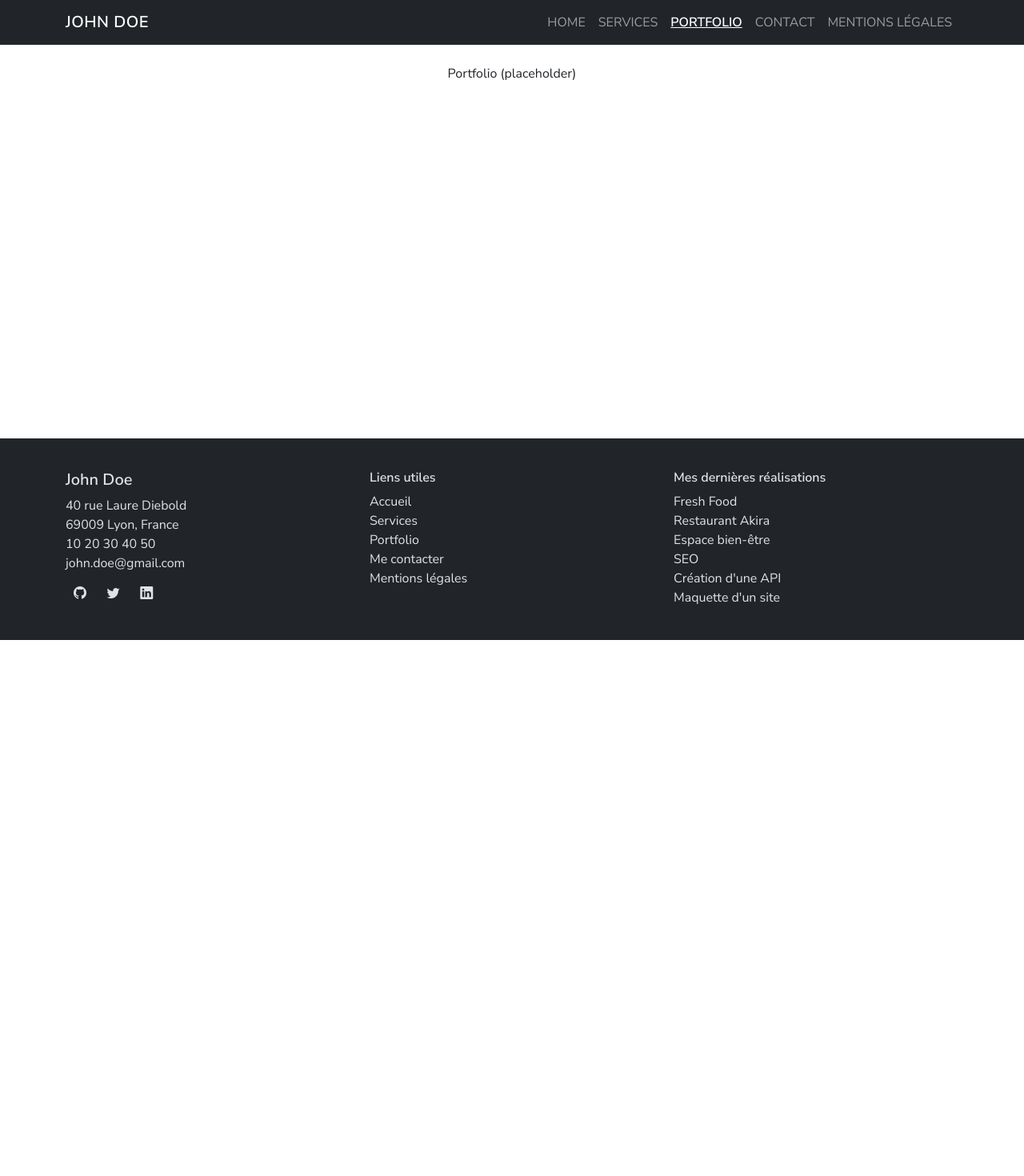
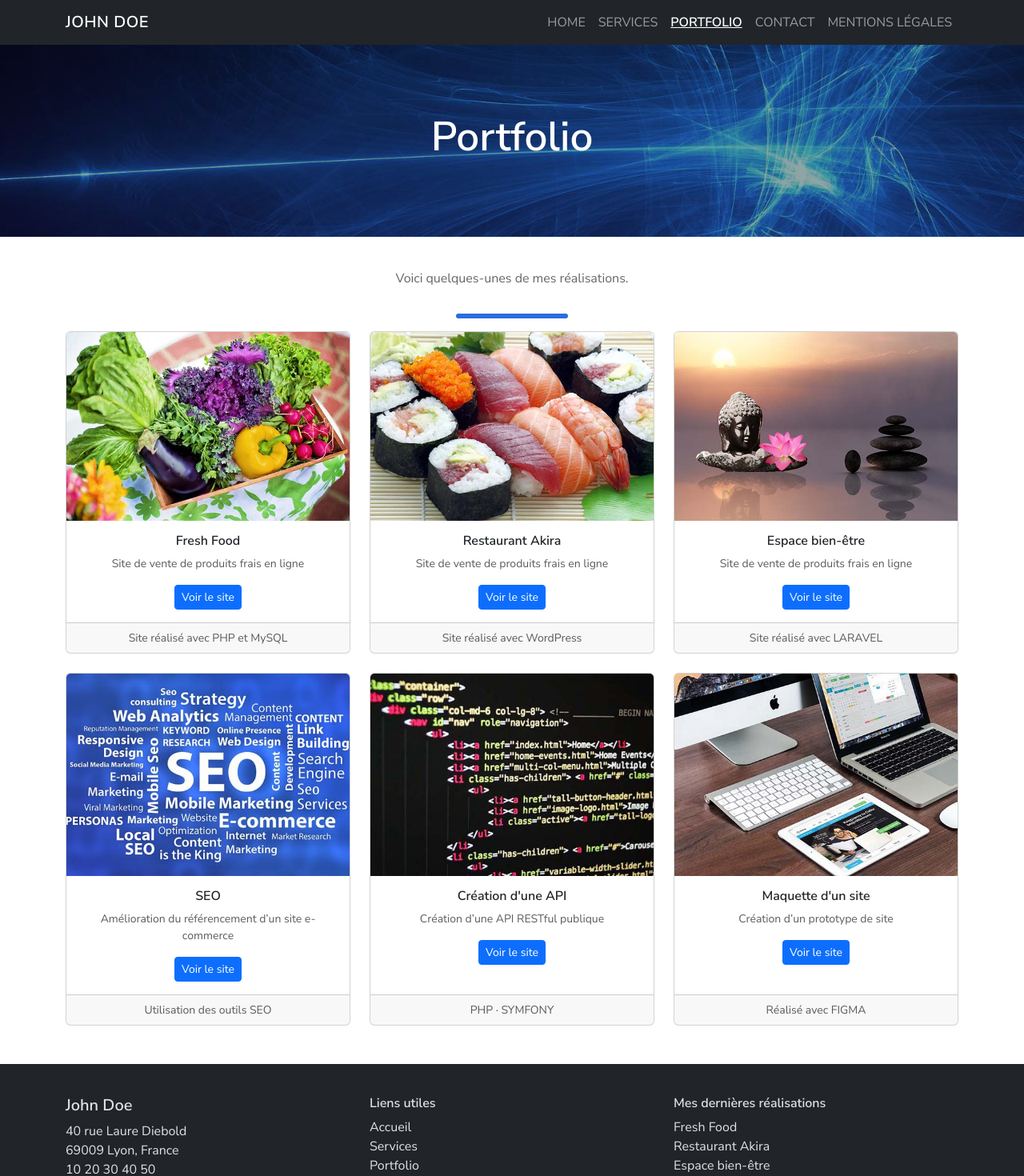
Before and after one commit to dev-lea/john-doe-portfolio, a React (Create React App) app: page /portfolio in a window 1280 px wide. Shown: the top 1470 px of the page at 80% size. Before the commit the page ends 800 px from the top, so only its background shows below. Built offline with nearby package versions, Linux system fonts and the light colour scheme.

Commit message:
feat(portfolio): 6 cards +hover on buttons

```diff
--- /dev/null
+++ b/src/components/PortfolioCard.js
@@ -0,0 +1,15 @@
+export default function PortfolioCard({ img, title, desc, footer }){
+  return (
+    <div className="card card-hover h-100">
+      <img src={img} className="card-img-top" alt={title} />
+      <div className="card-body">
+        <h6 className="card-title text-center fw-bold">{title}</h6>
+        <p className="card-text text-center small text-muted">{desc}</p>
+        <div className="text-center">
+          <a href="#" className="btn btn-primary btn-sm btn-lighten" onClick={e=>e.preventDefault()}>Voir le site</a>
+        </div>
+      </div>
+      {footer && <div className="card-footer text-center small text-muted">{footer}</div>}
+    </div>
+  );
+}
--- a/src/pages/Portfolio.js
+++ b/src/pages/Portfolio.js
@@ -1 +1,36 @@
-export default function Portfolio(){ return <div className="p-4 text-center">Portfolio (placeholder)</div>; }
+import { Container, Row, Col } from 'react-bootstrap';
+import Seo from '../components/Seo';
+import banner from '../assets/images/banner.jpg';
+import PortfolioCard from '../components/PortfolioCard';
+
+import fresh from '../assets/images/fresh-food.jpg';
+import akira from '../assets/images/restaurant-japonais.jpg';
+import spa from '../assets/images/espace-bien-etre.jpg';
+import seoImg from '../assets/images/seo.jpg';
+import coder from '../assets/images/coder.jpg';
+import screens from '../assets/images/screens.jpg';
+
+export default function Portfolio(){
+  return (
+    <>
+      <Seo title="Portfolio — John Doe" description="Quelques-unes de mes réalisations (6 projets)." />
+
+      <div className="hero" style={{backgroundImage:`url(${banner})`, minHeight:'30vh'}}>
+        <div className="hero-content container"><h1>Portfolio</h1></div>
+      </div>
+
+      <div className="section-title"><p className="section-subtitle">Voici quelques-unes de mes réalisations.</p><div className="bar"></div></div>
+
+      <Container className="pb-5">
+        <Row className="gy-4">
+          <Col md={4}><PortfolioCard img={fresh}   title="Fresh Food"           desc="Site de vente de produits frais en ligne" footer="Site réalisé avec PHP et MySQL" /></Col>
+          <Col md={4}><PortfolioCard img={akira}   title="Restaurant Akira"     desc="Site de vente de produits frais en ligne" footer="Site réalisé avec WordPress" /></Col>
+          <Col md={4}><PortfolioCard img={spa}     title="Espace bien-être"     desc="Site de vente de produits frais en ligne" footer="Site réalisé avec LARAVEL" /></Col>
+          <Col md={4}><PortfolioCard img={seoImg}  title="SEO"                  desc="Amélioration du référencement d’un site e-commerce" footer="Utilisation des outils SEO" /></Col>
+          <Col md={4}><PortfolioCard img={coder}   title="Création d'une API"   desc="Création d’une API RESTful publique" footer="PHP · SYMFONY" /></Col>
+          <Col md={4}><PortfolioCard img={screens} title="Maquette d'un site"   desc="Création d’un prototype de site" footer="Réalisé avec FIGMA" /></Col>
+        </Row>
+      </Container>
+    </>
+  );
+}
```
